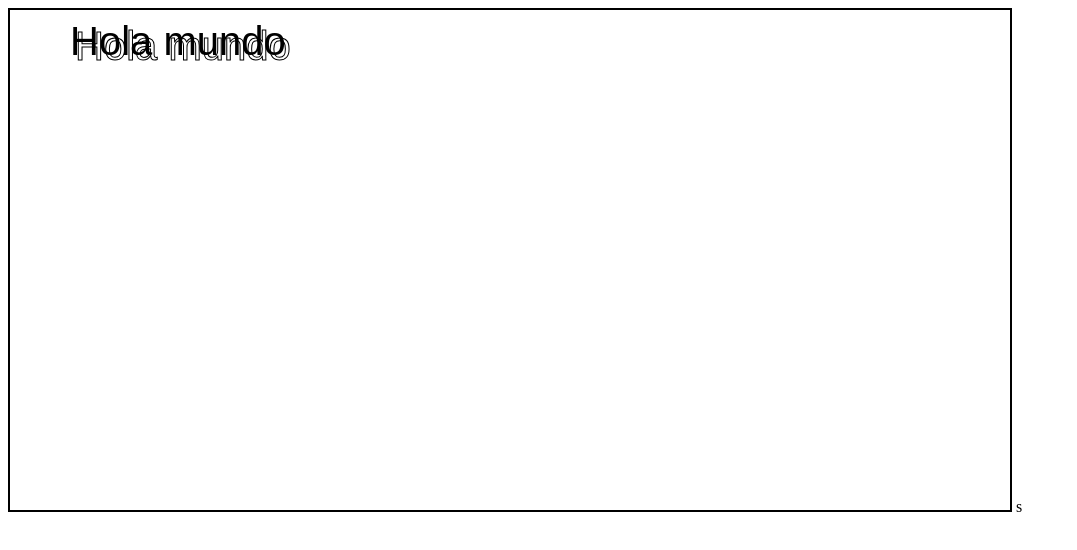
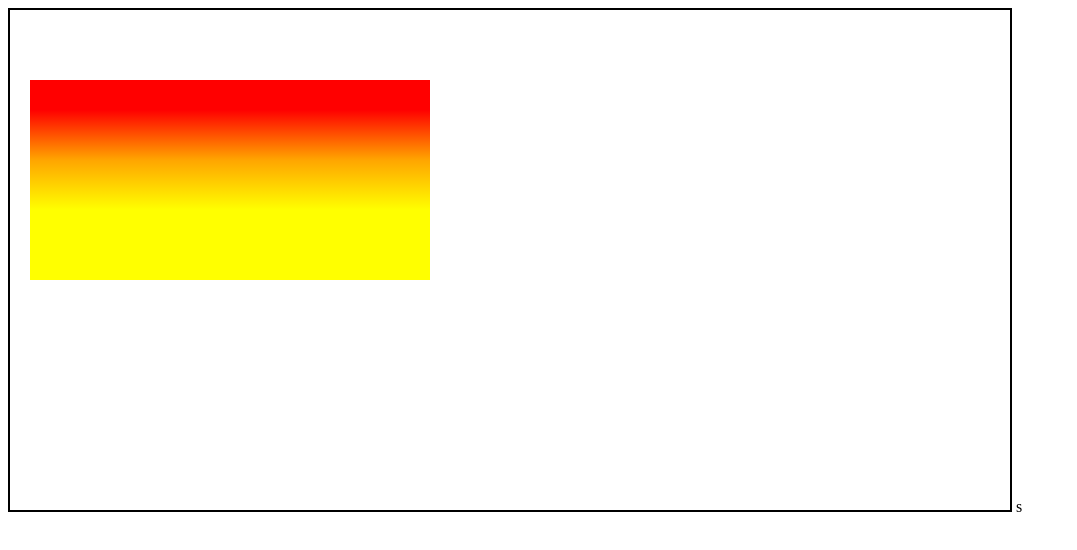
Before and after one commit to Olucerouabcs/-2do_Semestre, a plain HTML site: page index.html in a window 1280 px wide. Shown: the whole page, without its empty margins (0-1077 px from the left). Drawn offline with Linux system fonts and the light colour scheme.

Commit message:
createLinearGradient_addColorStop_y_fillRect

```diff
--- a/index.html
+++ b/index.html
@@ -45,11 +45,19 @@
         //ctx.stroke();
         //ctx.closePath();
 
-        ctx.fillStylet="red";
-        ctx.font="40px Arial";
-        ctx.fillText("Hola mundo",60,45);
+        //ctx.fillStylet="red";
+        //ctx.font="40px Arial";
+        //ctx.fillText("Hola mundo",60,45);
 
-        ctx.strokeText("Hola mundo",65,50);
+        //ctx.strokeText("Hola mundo",65,50);
+
+        var grd = ctx.createLinearGradient(10,100,10,200);
+        grd.addColorStop(0,"red");
+        grd.addColorStop(0.5,"orange");
+        grd.addColorStop(1,"yellow");
+
+        ctx.fillStyle = grd;
+        ctx.fillRect(20,70,400,200)
 
 
     </script>
```
